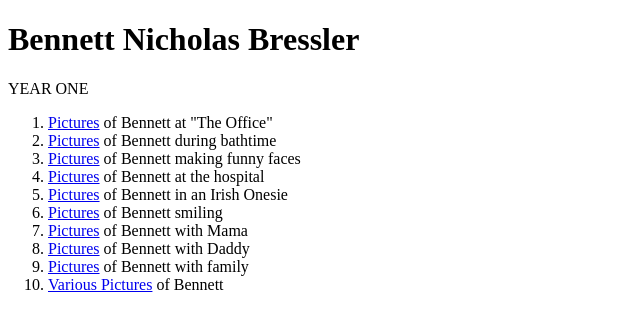
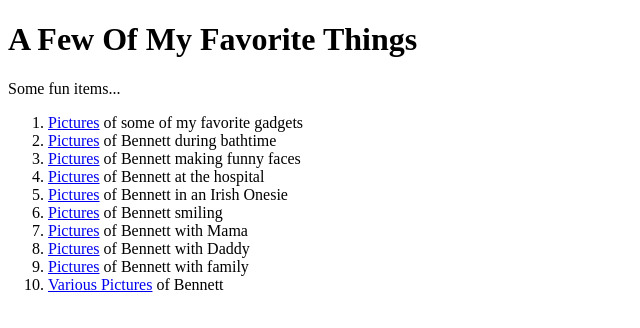
Before and after one commit to codemadbrad/codemadbrad.github.io, a plain HTML site: page index.html in a window 1280 px wide. Shown: the whole page, without its empty margins (0-640 px from the left). Drawn offline with Linux system fonts and the light colour scheme.

Commit message:
remove pics of Bennett for security concerns

```diff
--- a/index.html
+++ b/index.html
@@ -1,11 +1,11 @@
 <!DOCTYPE html>
 <html>
-<h1>Bennett Nicholas Bressler</h1>
+<h1>A Few Of My Favorite Things</h1>
 
-<p>YEAR ONE</p>
+<p>Some fun items...</p>
 
 <ol>
-  <li><a href="the_office_pics.html">Pictures</a> of Bennett at "The Office"</li>
+  <li><a href="gadgets.html">Pictures</a> of some of my favorite gadgets</li>
 
 
 
```
Also changed, not shown: gadgets.html (added, +10 -0 lines), the_office_pics.html (deleted, +0 -7 lines), Victorinox.jpeg (added), leatherman_wave.jpg (added), spiderco.jpg (added), 2 other files.
